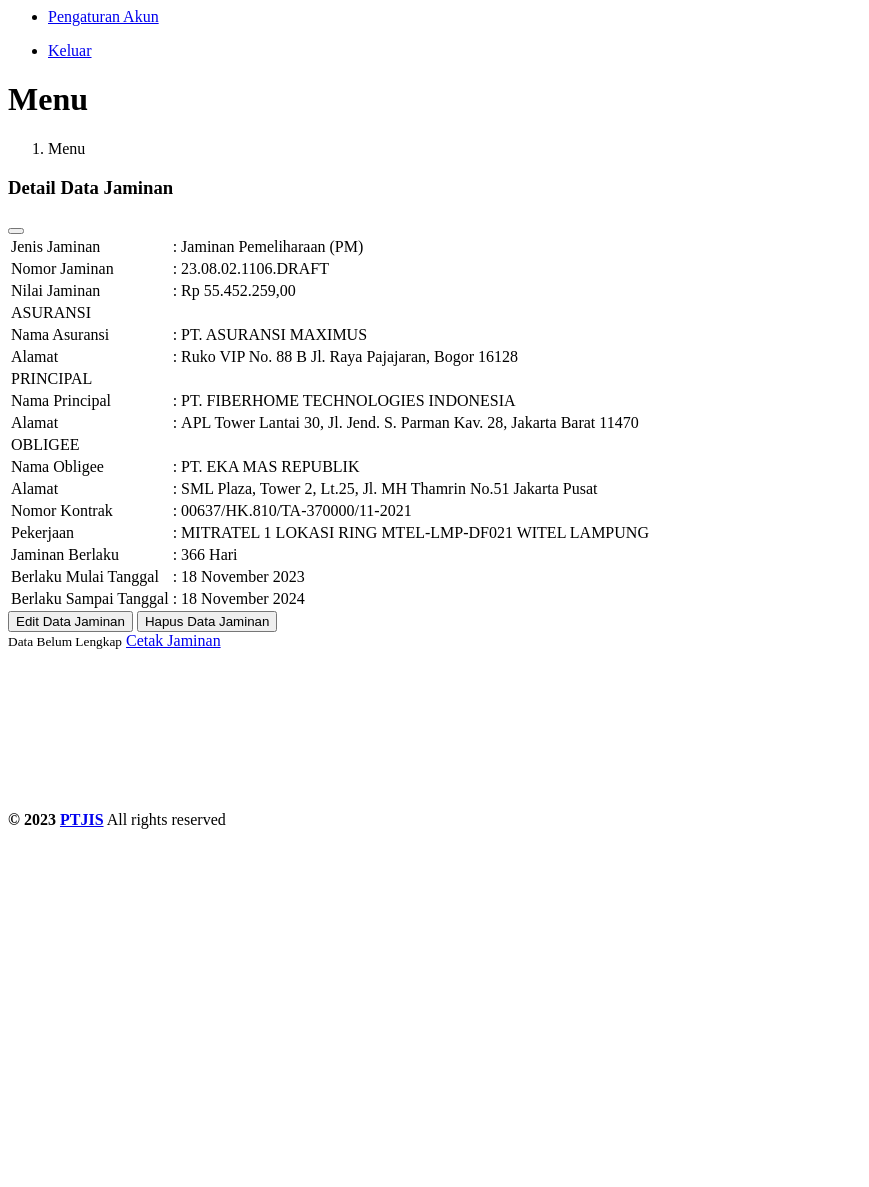
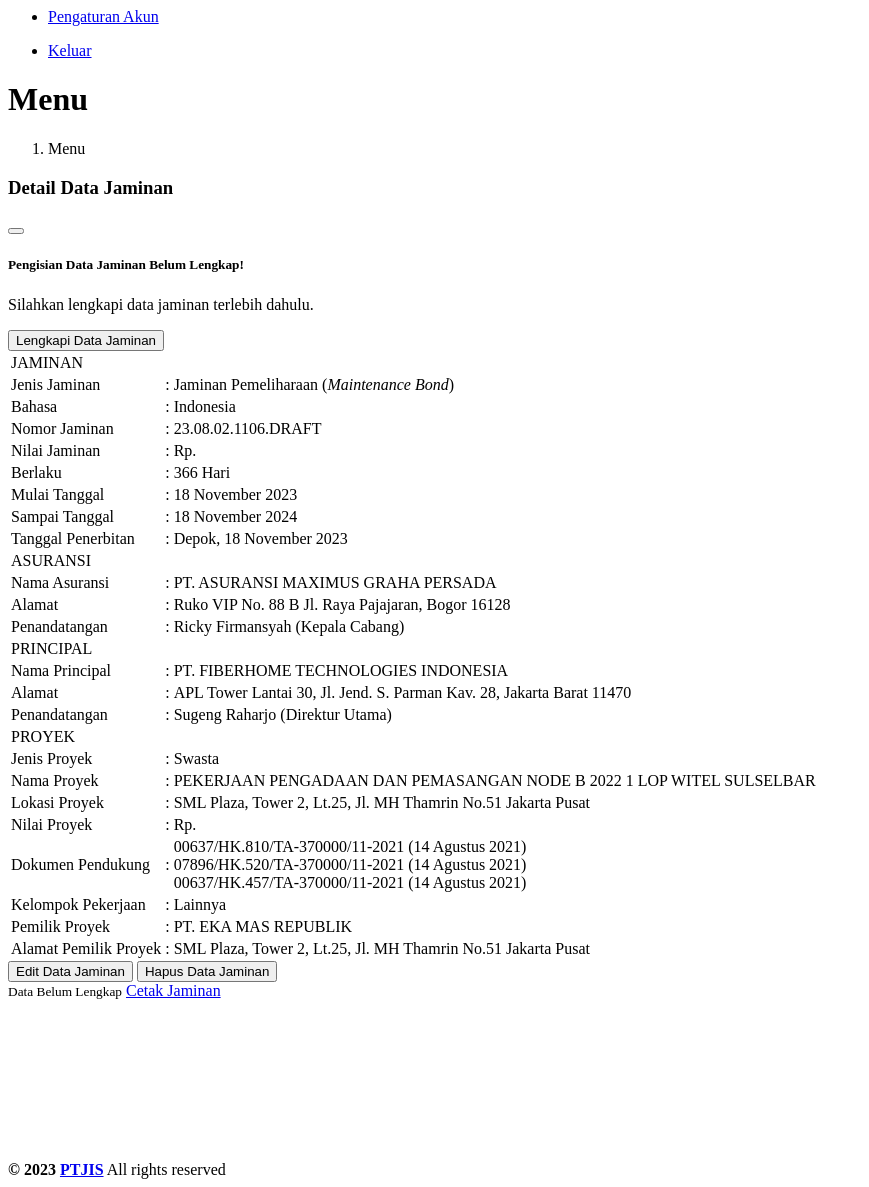
Before and after one commit to hasan282/app-web-suretybond-wording, a CodeIgniter 4 app: template app/Views/guarantee/detail.php in a window 1280 px wide. Shown: the part 1672-2859 px from the top of the page, without its empty margins (0-869 px from the left). Before the commit the page ends 2501 px from the top, so only its background shows below. Run offline with PHP 8.4 and a stand-in for CodeIgniter, Linux system fonts and the light colour scheme; the template is opened without the code that fills it, so the values that code supplies are empty; some libraries are stand-ins or nearby versions.

Commit message:
complete detail view

```diff
--- a/app/Common.php
+++ b/app/Common.php
@@ -15,7 +15,7 @@ function setAllRoutes($routes)
     $routes->get('/guarantee/detail', 'Guarantee::detail');
     $routes->get('/guarantee/add', 'Guarantee::add_phase1');
     $routes->get('/guarantee/add/(:hash)', 'Guarantee::add_phase2/$1');
-    $routes->get('/guarantee/print', 'Guarantee::print');
+    $routes->get('/guarantee/print/(:hash)', 'Guarantee::print/$1');
 
     $routes->get('/client', 'Client::index');
     $routes->get('/client/detail', 'Client::detail');
--- a/app/Views/guarantee/add/phase2.php
+++ b/app/Views/guarantee/add/phase2.php
@@ -35,7 +35,6 @@
 
     </div>
 </div>
-<div class="mx-auto">
 <div class="card">
     <div class="card-header">
         <h3 class="card-title">Informasi Jaminan</h3>
@@ -51,6 +50,7 @@
 
     </div>
 </div>
+<div class="mx-auto mw-7">
     <div class="card">
         <div class="card-body text-center p-3">
             <a href="/guarantee/detail" class="btn btn-primary text-bold">
--- a/app/Views/guarantee/detail.php
+++ b/app/Views/guarantee/detail.php
@@ -9,29 +9,69 @@
     </div>
     <div class="card-body">
 
+        <div class="callout callout-warning bg-light">
+            <div class="row">
+                <div class="col-md-7">
+                    <h5>Pengisian Data Jaminan Belum Lengkap!</h5>
+                    <p class="text-secondary">Silahkan lengkapi data jaminan terlebih dahulu.</p>
+                </div>
+                <div class="col-md-5 d-flex mt-3 mt-md-0">
+                    <button class="btn btn-primary my-auto ml-md-auto text-bold" onclick="window.location.href='/guarantee/add/qwerty123'">
+                        <i class="fas fa-pen-square mr-2"></i>Lengkapi Data Jaminan
+                    </button>
+                </div>
+            </div>
+        </div>
+
         <div class="row">
             <div class="col-xl-9 col-lg-8">
 
                 <div class="table-responsive">
                     <table class="table table-borderless table-sm">
-                        <!-- <table class="table table-bordered table-sm"> -->
 
                         <tr>
-                            <td class="fit pr-3 text-bold">Jenis Jaminan</td>
-                            <td class="text-bold">:</td>
-                            <td class="text-nowrap">Jaminan Pemeliharaan (PM)</td>
+                            <td colspan="3" class="text-bold text-secondary">JAMINAN</td>
                         </tr>
                         <tr>
-                            <td class="fit pr-3 text-bold">Nomor Jaminan</td>
+                            <td class="fit pr-3 text-bold pl-4">Jenis Jaminan</td>
+                            <td class="text-bold">:</td>
+                            <td class="text-nowrap">Jaminan Pemeliharaan (<i>Maintenance Bond</i>)</td>
+                        </tr>
+                        <tr>
+                            <td class="fit pr-3 text-bold pl-4">Bahasa</td>
+                            <td class="text-bold">:</td>
+                            <td class="text-nowrap">Indonesia</td>
+                        </tr>
+                        <tr>
+                            <td class="fit pr-3 text-bold pl-4">Nomor Jaminan</td>
                             <td class="text-bold">:</td>
                             <td class="text-nowrap">23.08.02.1106.DRAFT</td>
                         </tr>
                         <tr>
-                            <td class="fit pr-3 text-bold">Nilai Jaminan</td>
+                            <td class="fit pr-3 text-bold pl-4">Nilai Jaminan</td>
                             <td class="text-bold">:</td>
-                            <td class="text-nowrap"><?php echo "Rp " . number_format("55452259", 2, ",", "."); ?></td>
+                            <td class="text-nowrap">Rp. <?= nformat(55452259); ?></td>
                         </tr>
-
+                        <tr>
+                            <td class="fit pr-3 text-bold pl-4">Berlaku</td>
+                            <td class="text-bold">:</td>
+                            <td class="text-nowrap">366 Hari</td>
+                        </tr>
+                        <tr>
+                            <td class="fit pr-3 text-bold pl-4">Mulai Tanggal</td>
+                            <td class="text-bold">:</td>
+                            <td class="text-nowrap">18 November 2023</td>
+                        </tr>
+                        <tr>
+                            <td class="fit pr-3 text-bold pl-4">Sampai Tanggal</td>
+                            <td class="text-bold">:</td>
+                            <td class="text-nowrap">18 November 2024</td>
+                        </tr>
+                        <tr>
+                            <td class="fit pr-3 text-bold pl-4">Tanggal Penerbitan</td>
+                            <td class="text-bold">:</td>
+                            <td class="text-nowrap">Depok, 18 November 2023</td>
+                        </tr>
 
                         <tr class="border-top">
                             <td colspan="3" class="text-bold text-secondary">ASURANSI</td>
@@ -39,12 +79,17 @@
                         <tr>
                             <td class="fit pr-3 text-bold pl-4">Nama Asuransi</td>
                             <td class="text-bold">:</td>
-                            <td>PT. ASURANSI MAXIMUS</td>
+                            <td>PT. ASURANSI MAXIMUS GRAHA PERSADA</td>
                         </tr>
                         <tr>
                             <td class="fit pr-3 text-bold pl-4">Alamat</td>
                             <td class="text-bold">:</td>
                             <td>Ruko VIP No. 88 B Jl. Raya Pajajaran, Bogor 16128</td>
+                        </tr>
+                        <tr>
+                            <td class="fit pr-3 text-bold pl-4">Penandatangan</td>
+                            <td class="text-bold">:</td>
+                            <td>Ricky Firmansyah (Kepala Cabang)</td>
                         </tr>
 
 
@@ -61,47 +106,58 @@
                             <td class="text-bold">:</td>
                             <td>APL Tower Lantai 30, Jl. Jend. S. Parman Kav. 28, Jakarta Barat 11470</td>
                         </tr>
-
+                        <tr>
+                            <td class="fit pr-3 text-bold pl-4">Penandatangan</td>
+                            <td class="text-bold">:</td>
+                            <td>Sugeng Raharjo (Direktur Utama)</td>
+                        </tr>
 
                         <tr class="border-top">
-                            <td colspan="3" class="text-bold text-secondary">OBLIGEE</td>
+                            <td colspan="3" class="text-bold text-secondary">PROYEK</td>
                         </tr>
                         <tr>
-                            <td class="fit pr-3 text-bold pl-4">Nama Obligee</td>
+                            <td class="fit pr-3 text-bold pl-4">Jenis Proyek</td>
+                            <td class="text-bold">:</td>
+                            <td>Swasta</td>
+                        </tr>
+                        <tr>
+                            <td class="fit pr-3 text-bold pl-4">Nama Proyek</td>
+                            <td class="text-bold">:</td>
+                            <td>PEKERJAAN PENGADAAN DAN PEMASANGAN NODE B 2022 1 LOP WITEL SULSELBAR</td>
+                        </tr>
+                        <tr>
+                            <td class="fit pr-3 text-bold pl-4">Lokasi Proyek</td>
+                            <td class="text-bold">:</td>
+                            <td>SML Plaza, Tower 2, Lt.25, Jl. MH Thamrin No.51 Jakarta Pusat</td>
+                        </tr>
+                        <tr>
+                            <td class="fit pr-3 text-bold pl-4">Nilai Proyek</td>
+                            <td class="text-bold">:</td>
+                            <td>Rp. <?= nformat(554522590); ?></td>
+                        </tr>
+                        <tr>
+                            <td class="fit pr-3 text-bold pl-4">Dokumen Pendukung</td>
+                            <td class="text-bold">:</td>
+                            <td>
+                                00637/HK.810/TA-370000/11-2021 (14 Agustus 2021)<br>
+                                07896/HK.520/TA-370000/11-2021 (14 Agustus 2021)<br>
+                                00637/HK.457/TA-370000/11-2021 (14 Agustus 2021)
+                            </td>
+                        </tr>
+                        <tr>
+                            <td class="fit pr-3 text-bold pl-4">Kelompok Pekerjaan</td>
+                            <td class="text-bold">:</td>
+                            <td>Lainnya</td>
+                        </tr>
+                        <tr>
+                            <td class="fit pr-3 text-bold pl-4">Pemilik Proyek</td>
                             <td class="text-bold">:</td>
                             <td>PT. EKA MAS REPUBLIK</td>
                         </tr>
                         <tr>
-                            <td class="fit pr-3 text-bold pl-4">Alamat</td>
+                            <td class="fit pr-3 text-bold pl-4">Alamat Pemilik Proyek</td>
                             <td class="text-bold">:</td>
                             <td>SML Plaza, Tower 2, Lt.25, Jl. MH Thamrin No.51 Jakarta Pusat</td>
-                        </tr>
-
-                        <tr class="border-top">
-                            <td class="fit pr-3 text-bold">Nomor Kontrak</td>
-                            <td class="text-bold">:</td>
-                            <td>00637/HK.810/TA-370000/11-2021</td>
-                        </tr>
-                        <tr>
-                            <td class="fit pr-3 text-bold">Pekerjaan</td>
-                            <td class="text-bold">:</td>
-                            <td>MITRATEL 1 LOKASI RING MTEL-LMP-DF021 WITEL LAMPUNG</td>
-                        </tr>
-
-                        <tr>
-                            <td class="fit pr-3 text-bold">Jaminan Berlaku</td>
-                            <td class="text-bold">:</td>
-                            <td class="text-nowrap">366 Hari</td>
-                        </tr>
-                        <tr>
-                            <td class="fit pr-3 text-bold">Berlaku Mulai Tanggal</td>
-                            <td class="text-bold">:</td>
-                            <td class="text-nowrap">18 November 2023</td>
-                        </tr>
-                        <tr>
-                            <td class="fit pr-3 text-bold">Berlaku Sampai Tanggal</td>
-                            <td class="text-bold">:</td>
-                            <td class="text-nowrap">18 November 2024</td>
                         </tr>
 
                     </table>
@@ -110,7 +166,7 @@
             </div>
             <div class="col-xl-3 col-lg-4">
 
-                <div class="mw-2 mx-auto position-relative" style="height:100%;min-height:200px">
+                <div class="mw-2 mx-auto position-relative h-100 pt-3" style="min-height:200px">
                     <button class="btn btn-secondary btn-sm btn-block">
                         <i class="fas fa-edit mr-2"></i>Edit Data Jaminan
                     </button>
@@ -120,7 +176,7 @@
 
                     <div class="absolute-bottom pb-3 text-center w-100">
                         <small class="text-danger"><i class="fas fa-info-circle mr-2"></i>Data Belum Lengkap</small>
-                        <a href="/guarantee/print" class="btn btn-primary btn-lg mt-2 btn-block">
+                        <a href="/guarantee/print/a1b2c3" class="btn btn-primary btn-lg mt-2 btn-block text-bold">
                             <i class="fas fa-print mr-2"></i>Cetak Jaminan
                         </a>
                     </div>
```
Also changed, not shown: app/Controllers/Guarantee.php (+4 -3 lines), app/Views/guarantee/add/proyek.php (+6 -1 lines), app/Views/guarantee/print/index.php (added, +49 -0 lines), app/Views/guarantee/print/setting.php (added, +69 -0 lines). Lines whose indentation alone changed are shown as unchanged.
